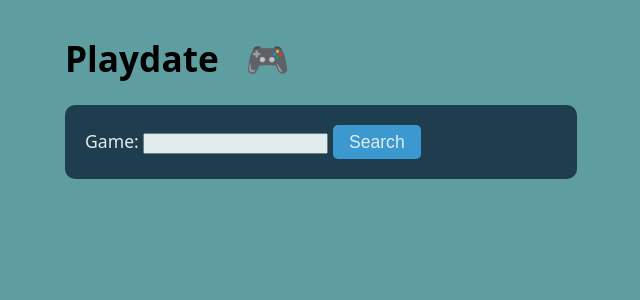
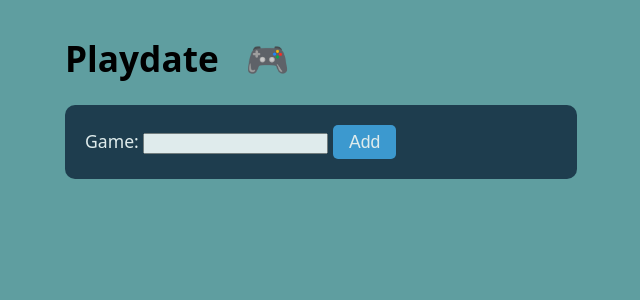
Before and after one commit to ultimo2002/playdate, a Python web app: template code/templates/index.html in a window 1280 px wide. Shown: the top 300 px of the page, without its empty margins (63-703 px from the left). Run offline with Jinja, Linux system fonts and the light colour scheme; the template is opened without the code that fills it, so the values that code supplies are empty.

Commit message:
changed search button to add

```diff
--- a/code/templates/index.html
+++ b/code/templates/index.html
@@ -20,7 +20,7 @@
                         <label for="game">Game:</label>
                         <input type="text" id="game" name="game" required>
                      </span>
-                     <button type="submit">Search</button>
+                     <button type="submit">Add</button>
                  </form>
             </div>
             <!-- Selected games here in #selected_games -->
```
